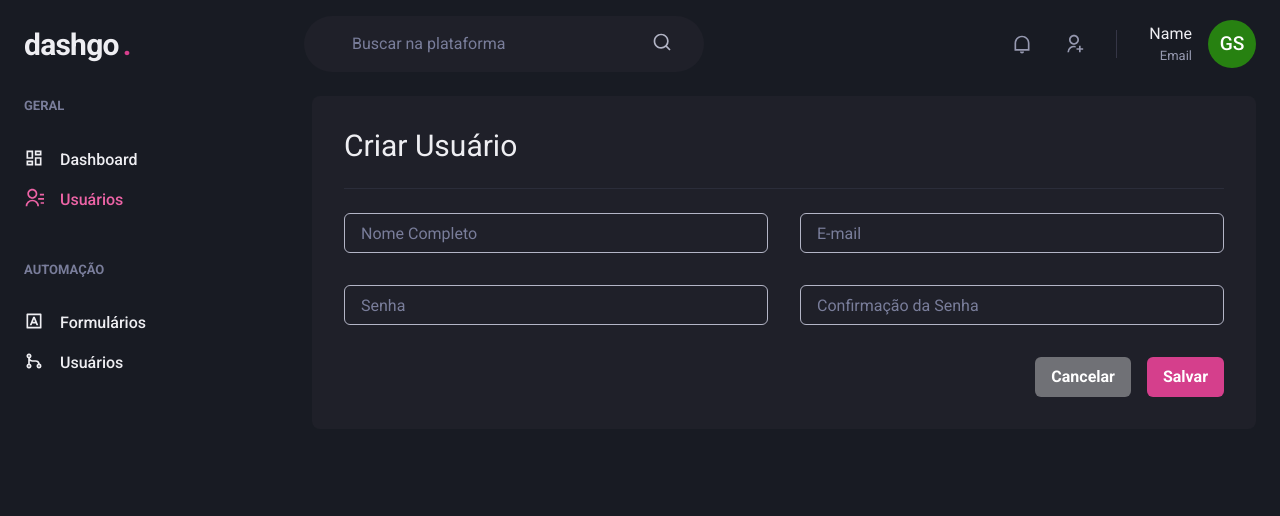
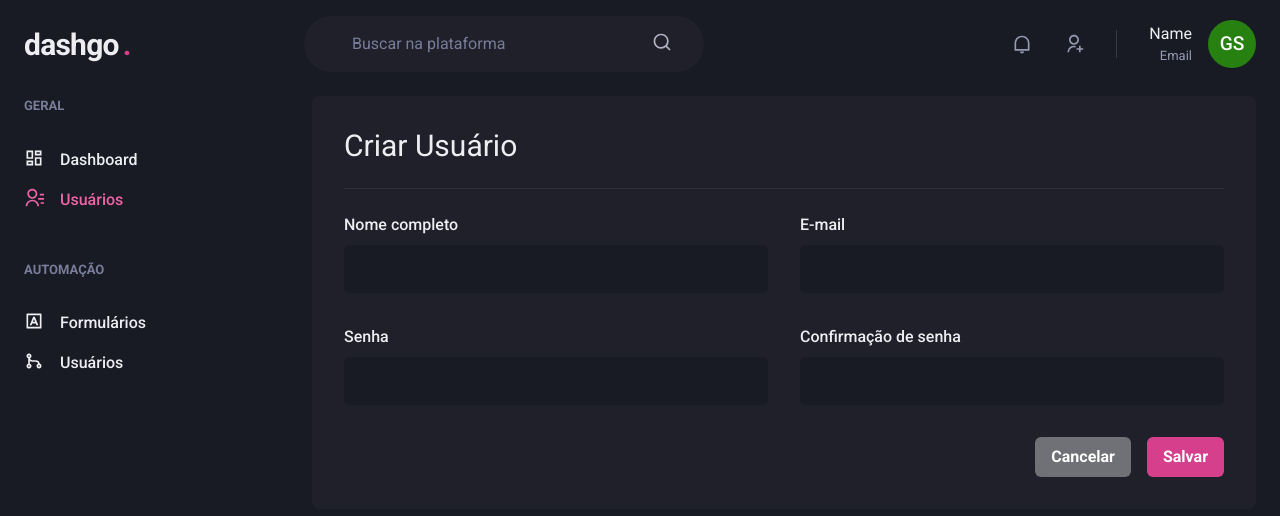
Before and after one commit to devzgabriel/dashgo, a Next.js app: page /users/create in a window 1280 px wide. Shown: the top 516 px of the page. Built offline with nearby package versions, Linux system fonts and the light colour scheme.

Commit message:
Form validation

```diff
--- a/package.json
+++ b/package.json
@@ -13,6 +13,7 @@
     "@chakra-ui/react": "^1.6.5",
     "@emotion/react": "^11.4.0",
     "@emotion/styled": "^11.3.0",
+    "@hookform/resolvers": "^2.7.1",
     "apexcharts": "^3.27.2",
     "framer-motion": "^4.1.17",
     "next": "11.0.1",
@@ -20,7 +21,8 @@
     "react-apexcharts": "^1.3.9",
     "react-dom": "17.0.2",
     "react-hook-form": "^7.12.1",
-    "react-icons": "^4.2.0"
+    "react-icons": "^4.2.0",
+    "yup": "^0.32.9"
   },
   "devDependencies": {
     "@types/node": "^16.0.1",
--- a/src/components/Form/Input.tsx
+++ b/src/components/Form/Input.tsx
@@ -1,24 +1,25 @@
 import {
   FormControl,
+  FormErrorMessage,
   FormLabel,
   Input as ChakraInput,
   InputProps as ChakraInputProps,
 } from '@chakra-ui/react'
+import { FieldError } from 'react-hook-form'
 import { forwardRef, ForwardRefRenderFunction } from 'react'
 
 interface InputProps extends ChakraInputProps {
   name: string
   label?: string
+  error?: FieldError
 }
 
 const InputBase: ForwardRefRenderFunction<HTMLInputElement, InputProps> = (
-  { name, label, ...rest },
+  { name, label, error, ...rest },
   ref
 ) => {
-  console.log(ref)
-
   return (
-    <FormControl>
+    <FormControl isInvalid={!!error}>
       {!!label && <FormLabel htmlFor={name}>{label}</FormLabel>}
       <ChakraInput
         name={name}
@@ -33,6 +34,8 @@ const InputBase: ForwardRefRenderFunction<HTMLInputElement, InputProps> = (
         size='lg'
         {...rest}
       />
+
+      {!!error && <FormErrorMessage>{error.message}</FormErrorMessage>}
     </FormControl>
   )
 }
--- a/src/pages/users/create.tsx
+++ b/src/pages/users/create.tsx
@@ -5,7 +5,6 @@ import {
   Flex,
   Heading,
   HStack,
-  Input,
   SimpleGrid,
   VStack,
 } from '@chakra-ui/react'
@@ -13,8 +12,44 @@ import Link from 'next/link'
 import React from 'react'
 import { Header } from '../../components/Header'
 import { Sidebar } from '../../components/Sidebar'
+import * as yup from 'yup'
+import { yupResolver } from '@hookform/resolvers/yup'
+import { SubmitHandler, useForm } from 'react-hook-form'
+import { Input } from '../../components/Form/Input'
+import { useRouter } from 'next/router'
+
+type CreateUserFormData = {
+  name: string
+  email: string
+  password: string
+  password_confirmation: string
+}
+const createUserFormSchema = yup.object().shape({
+  name: yup.string().required('Name is required'),
+  email: yup.string().email('Email is invalid').required('Email is required'),
+  password: yup
+    .string()
+    .required('Password is required')
+    .min(6, 'Password must be at least 6 characters'),
+  password_confirmation: yup
+    .string()
+    .oneOf([null, yup.ref('password')], 'Passwords do not match'),
+})
 
 export default function CreateUser() {
+  const { register, handleSubmit, formState } = useForm({
+    resolver: yupResolver(createUserFormSchema),
+  })
+  const router = useRouter()
+
+  const handleCreateUser: SubmitHandler<CreateUserFormData> = async (
+    values
+  ) => {
+    await new Promise((resolve) => setTimeout(resolve, 2000))
+    console.log(values)
+    router.push('/users')
+  }
+
   return (
     <Box>
       <Header />
@@ -22,7 +57,14 @@ export default function CreateUser() {
       <Flex w='100%' my='6' maxWidth={1480} mx='auto' px='6'>
         <Sidebar />
 
-        <Box flex='1' borderRadius={8} bg='gray.800' p={['6', '8']}>
+        <Box
+          as='form'
+          flex='1'
+          borderRadius={8}
+          bg='gray.800'
+          p={['6', '8']}
+          onSubmit={handleSubmit(handleCreateUser)}
+        >
           <Heading size='lg' fontWeight='normal'>
             Criar Usuário
           </Heading>
@@ -30,16 +72,35 @@ export default function CreateUser() {
 
           <VStack spacing='8'>
             <SimpleGrid minChildWidth='240px' spacing={['6', '8']} w='100%'>
-              <Input name='name' placeholder='Nome Completo' />
-              <Input name='email' type='email' placeholder='E-mail' />
+              <Input
+                name='name'
+                label='Nome completo'
+                error={formState.errors.name}
+                {...register('name')}
+              />
+              <Input
+                name='email'
+                type='text'
+                label='E-mail'
+                error={formState.errors.email}
+                {...register('email')}
+              />
             </SimpleGrid>
 
             <SimpleGrid minChildWidth='240px' spacing={['6', '8']} w='100%'>
-              <Input name='password' type='password' placeholder='Senha' />
+              <Input
+                name='password'
+                type='password'
+                label='Senha'
+                error={formState.errors.password}
+                {...register('password')}
+              />
               <Input
                 name='password_confirmation'
                 type='password'
-                placeholder='Confirmação da Senha'
+                label='Confirmação de senha'
+                error={formState.errors.password_confirmation}
+                {...register('password_confirmation')}
               />
             </SimpleGrid>
           </VStack>
@@ -51,7 +112,13 @@ export default function CreateUser() {
                   Cancelar
                 </Button>
               </Link>
-              <Button colorScheme='pink'>Salvar</Button>
+              <Button
+                type='submit'
+                colorScheme='pink'
+                isLoading={formState.isSubmitting}
+              >
+                Salvar
+              </Button>
             </HStack>
           </Flex>
         </Box>
```
Also changed, not shown: src/pages/index.tsx (+11 -1 lines), 1 other file (tests, documents, lock files or other folders).
